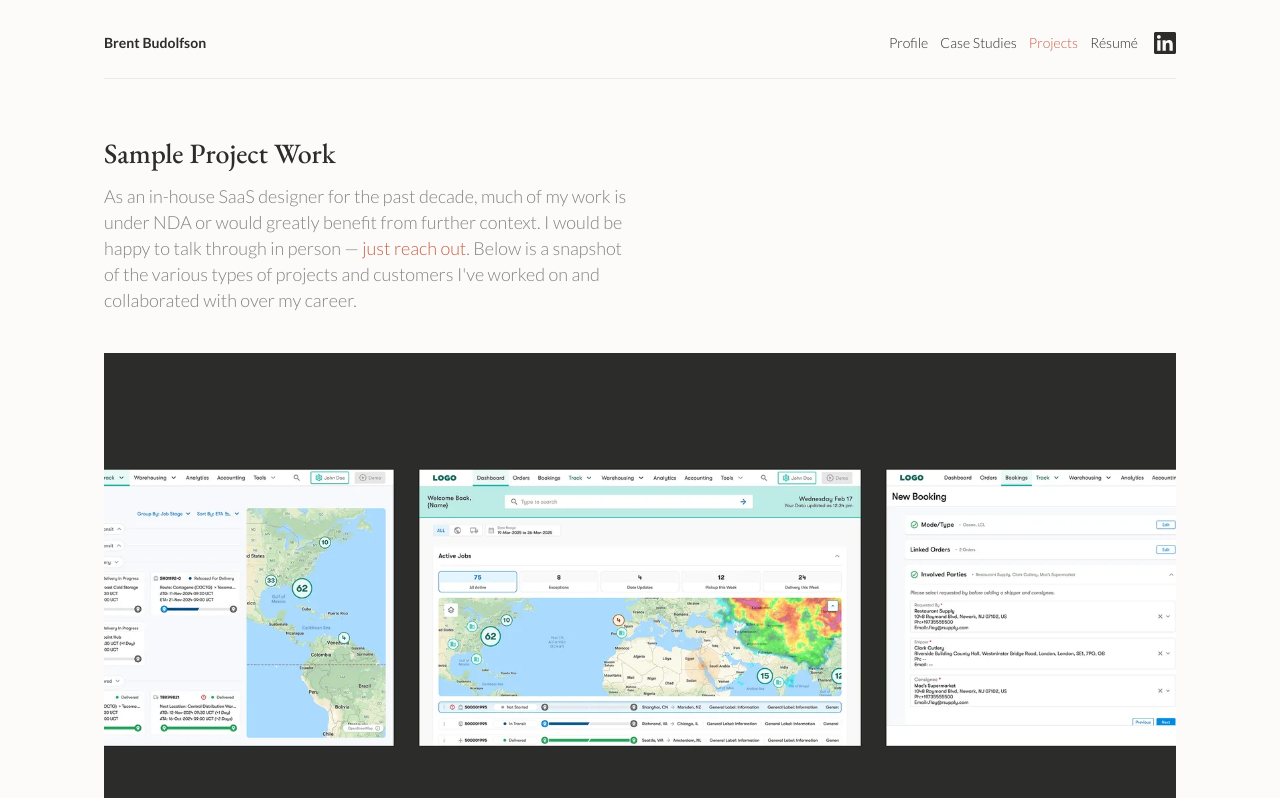
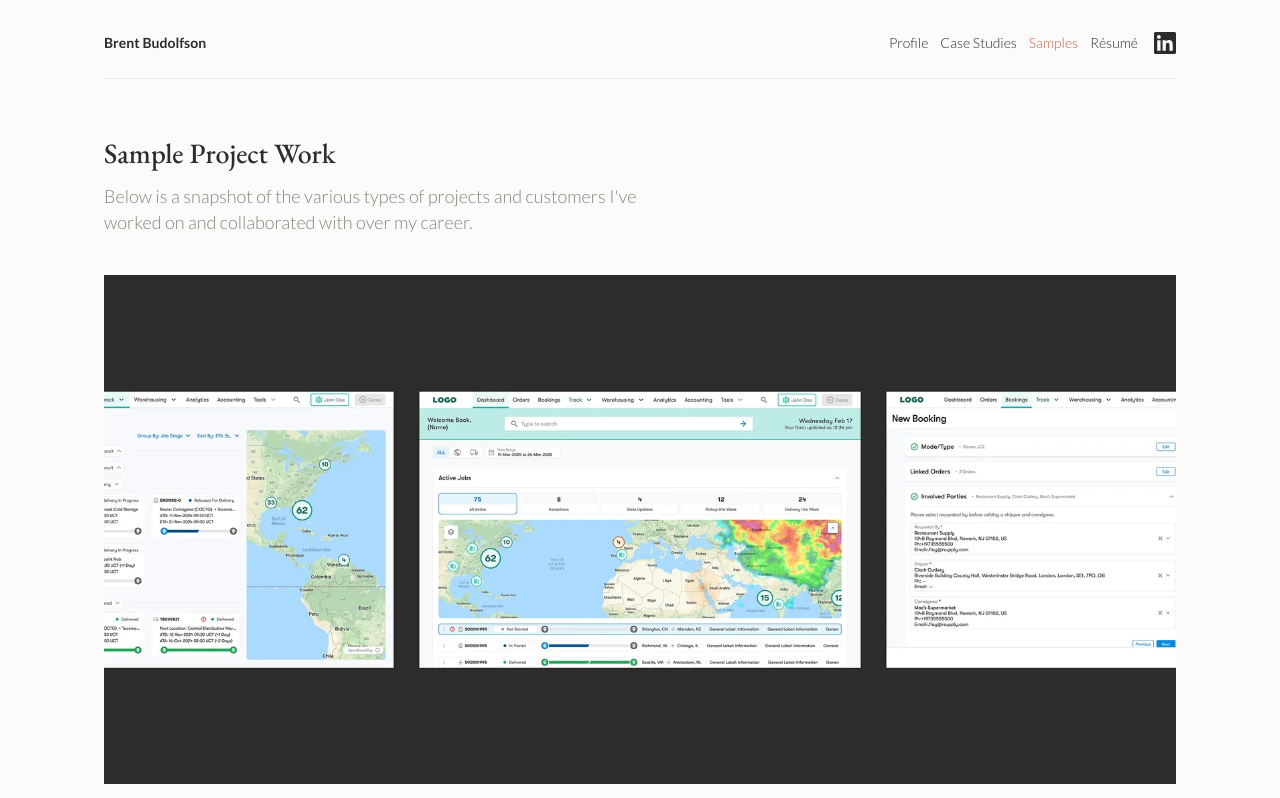
Before and after one commit to bbudolfson/Portfolio-Site, a Next.js app: page /projects in a window 1280 px wide. Shown: the top 798 px of the page. Built offline with nearby package versions, Linux system fonts and the light colour scheme.

Commit message:
My Role Update

```diff
--- a/src/app/globals.css
+++ b/src/app/globals.css
@@ -693,6 +693,10 @@ h2.capabilityTitle {
   font-weight: var(--font-weight-regular);
   color: rgba(255, 255, 255, 0.94);
   text-align: left;
+}
+
+.projectsTileRole {
+  margin-top: var(--space-300);
 }
 
 .projectsTileOverlayHeading {
--- a/src/app/projects/ProjectsIndexGrid.tsx
+++ b/src/app/projects/ProjectsIndexGrid.tsx
@@ -6,6 +6,15 @@ import Link from "next/link";
 
 import { ProjectImage } from "../../components/ProjectImage";
 import { projectTileHoverPlaceholder, projectTiles, type ProjectTile } from "./projectTiles";
+
+function TileRole({ role }: { role: string }) {
+  return (
+    <div className="projectsTileRole">
+      <h3 className="projectsTileOverlayHeading">Role</h3>
+      <p className="projectsTileOverlayText">{role}</p>
+    </div>
+  );
+}
 
 function TileFigure({ tile, priority }: { tile: ProjectTile; priority?: boolean }) {
   const blurb = tile.hoverBlurb ?? projectTileHoverPlaceholder;
@@ -23,6 +32,7 @@ function TileFigure({ tile, priority }: { tile: ProjectTile; priority?: boolean
       <div className="projectsTileOverlay projectsTileOverlay--desktopHover" aria-hidden="true">
         <h3 className="projectsTileOverlayHeading">Overview</h3>
         <p className="projectsTileOverlayText">{blurb}</p>
+        {tile.role ? <TileRole role={tile.role} /> : null}
         {tile.pills?.length ? (
           <ul className="projectsTileOverlayPills">
             {tile.pills.map((pill) => (
@@ -75,6 +85,12 @@ function ProjectTileModal({
         </h2>
         <h3 className="projectsTileModalSectionHeading">Overview</h3>
         <p className="projectsTileModalBody">{blurb}</p>
+        {tile.role ? (
+          <>
+            <h3 className="projectsTileModalSectionHeading">Role</h3>
+            <p className="projectsTileModalBody">{tile.role}</p>
+          </>
+        ) : null}
         {tile.pills?.length ? (
           <ul className="projectsTileModalPills">
             {tile.pills.map((pill) => (
--- a/src/app/projects/page.tsx
+++ b/src/app/projects/page.tsx
@@ -88,12 +88,7 @@ export default function ProjectsPage() {
       <h1 className="projectsIndexHeading">Sample Project Work</h1>
 
       <p className="projectsIntroLarge">
-        As an in-house SaaS designer for the past decade, much of my work is under NDA or would greatly benefit from
-        further context. I would be happy to talk through in person &mdash;{" "}
-        <a className="projectsIntroLink" href="mailto:bbudolf@gmail.com">
-          just reach out
-        </a>
-        . Below is a snapshot of the various types of projects and customers I&apos;ve worked on and collaborated with over
+        Below is a snapshot of the various types of projects and customers I&apos;ve worked on and collaborated with over
         my career.
       </p>
 
--- a/src/app/projects/projectTiles.ts
+++ b/src/app/projects/projectTiles.ts
@@ -11,6 +11,8 @@ export type ProjectTile = {
   imageAlt: string;
   /** Shown on hover over the image area; defaults to placeholder copy. */
   hoverBlurb?: string;
+  /** Shown in hover overlay and mobile overview modal. */
+  role?: string;
   /** Column span in the 12-column project wall. */
   colSpan: 4 | 6 | 12;
   /** Force tile to start at column 1 on a new row. */
@@ -36,6 +38,7 @@ export const projectTiles: ProjectTile[] = [
     colSpan: 12,
     hoverBlurb:
       "A white-labeled portal giving freight forwarders the ability to provide their customers with shipment and order visibility, analytics, and communication across the lifecycle of a job.",
+    role: "Director & Lead Designer",
   },
   {
     id: "clockwork",
@@ -53,6 +56,7 @@ export const projectTiles: ProjectTile[] = [
     colSpan: 12,
     hoverBlurb:
       "An AI-powered email tool built for freight forwarder operations teams, reducing the overhead of customer communications and eliminating the constant back-and-forth between email and logistics software.",
+    role: "Director & Lead Designer",
   },
   {
     id: "logixboard-design-system",
@@ -64,6 +68,7 @@ export const projectTiles: ProjectTile[] = [
     colSpan: 12,
     hoverBlurb:
       "At Logixboard, I was brought in to champion the design team and elevate product consistency through a refined design system. Leveraging MUI as a foundation, I partnered with design and engineering to build a scalable system adopted across the entire product.",
+    role: "Director & Lead Designer",
   },
   {
     id: "logixboard-cx-analytics-vision",
@@ -81,6 +86,7 @@ export const projectTiles: ProjectTile[] = [
     colSpan: 12,
     hoverBlurb:
       "Defining the design direction for a full redesign of the Logixboard Customer Experience Analytics product. Inspiration was gathered and refined into two distinct directions presented to stakeholders. The final execution took a more restrained approach - steering away from gradients and glows in favor of something that felt more at home with an enterprise audience and cohesive within the broader product.",
+    role: "Director & Lead Designer",
   },
   {
     id: "bsx",
@@ -98,6 +104,7 @@ export const projectTiles: ProjectTile[] = [
     colSpan: 12,
     hoverBlurb:
       "A connected wearable and companion app for endurance athletes focused on measuring and improving VO2 Max, with guided testing protocols and a workout tracker that feeds into a desktop analytics platform.",
+    role: "Interaction Design & Research",
   },
   {
     id: "design-principles-skills-career-matrix",
@@ -115,6 +122,7 @@ export const projectTiles: ProjectTile[] = [
     colSpan: 12,
     hoverBlurb:
       "Defining guiding design principles to anchor decisions and drive alignment, assessing team strengths to understand the balance of skills and identify areas to grow or hire toward, and building a career ladder matrix to bring structure and clarity to employee growth conversations.",
+    role: "Director",
   },
   {
     id: "under-armour",
@@ -132,6 +140,7 @@ export const projectTiles: ProjectTile[] = [
     colSpan: 12,
     hoverBlurb:
       "An internal mobile tool that empowers Under Armour store associates to engage customers on the sales floor, check live inventory, and place orders in real time - without stepping away.",
+    role: "Interaction Design & Research",
   },
   {
     id: "spreadfast",
--- a/src/components/SiteHeader.tsx
+++ b/src/components/SiteHeader.tsx
@@ -40,7 +40,7 @@ export function SiteHeader({ active }: { active: ActiveNav }) {
               Case Studies
             </Link>
             <Link className={active === "projects" ? "topNavLink active" : "topNavLink"} href="/projects">
-              Projects
+              Samples
             </Link>
             <Link className={active === "resume" ? "topNavLink active" : "topNavLink"} href="/resume">
               Résumé
@@ -59,7 +59,7 @@ export function SiteHeader({ active }: { active: ActiveNav }) {
                 Case Studies
               </Link>
               <Link className={active === "projects" ? "topNavLink active" : "topNavLink"} href="/projects">
-                Projects
+                Samples
               </Link>
               <Link className={active === "resume" ? "topNavLink active" : "topNavLink"} href="/resume">
                 Résumé
```
